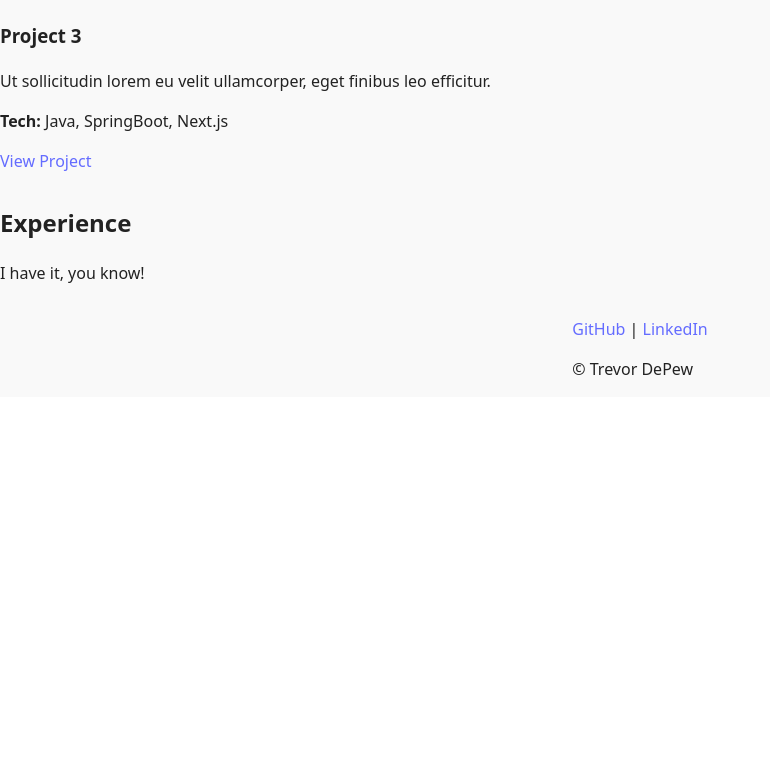
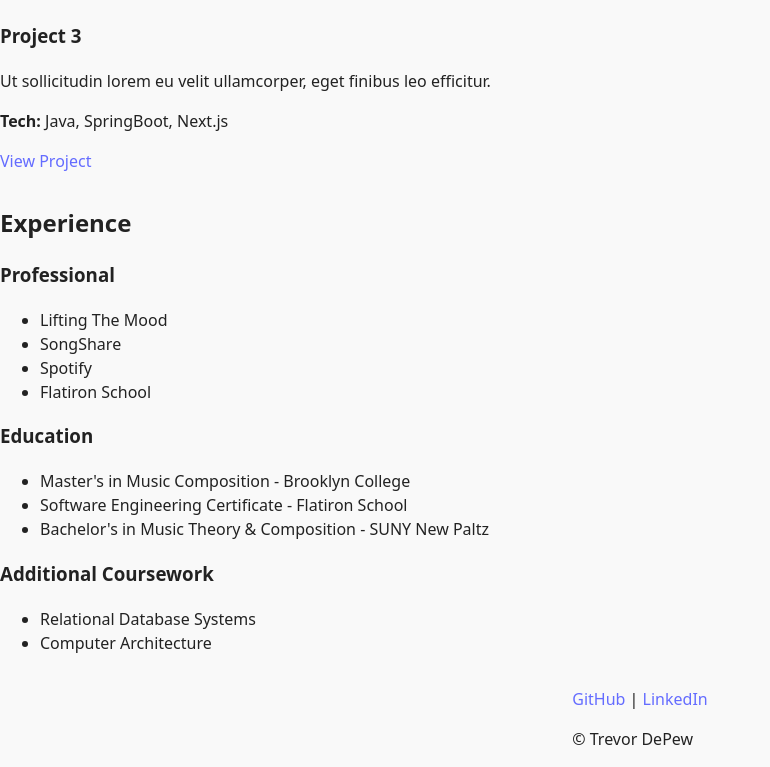
Before and after one commit to tdep/personal-website-v5, a website built with Vite: page index.html in a window 1280 px wide. Shown: the part 1388-2155 px from the top of the page, without its empty margins (0-770 px from the left). Before the commit the page ends 1785 px from the top, so only its background shows below. Built offline with nearby package versions, Linux system fonts and the light colour scheme.

Commit message:
adds experience.ts and removes content from index.html

```diff
--- a/index.html
+++ b/index.html
@@ -27,10 +27,7 @@
         <div id="projects-container"></div>
       </section>
 
-      <seciton id="experience">
-        <h2>Experience</h2>
-        <p>I have it, you know!</p>
-      </seciton>
+      <seciton id="experience"></seciton>
     </main>
 
     <footer>
--- /dev/null
+++ b/src/components/experience.ts
@@ -0,0 +1,27 @@
+export function renderExperience() {
+    const section = document.getElementById("experience");
+
+    if (section) {
+        section.innerHTML = `
+        <h2>Experience</h2>
+        <h3>Professional</h3>
+        <ul>
+            <li>Lifting The Mood</li>
+            <li>SongShare</li>
+            <li>Spotify</li>
+            <li>Flatiron School</li>
+        </ul>
+        <h3>Education</h3>
+        <ul>
+            <li>Master's in Music Composition - Brooklyn College</li>
+            <li>Software Engineering Certificate - Flatiron School</li>
+            <li>Bachelor's in Music Theory & Composition - SUNY New Paltz</li>
+        </ul>
+        <h3>Additional Coursework</h3>
+        <ul>
+            <li>Relational Database Systems</li>
+            <li>Computer Architecture</li>
+        </ul>
+        `
+    }
+}
--- a/src/main.ts
+++ b/src/main.ts
@@ -1,8 +1,10 @@
 import './style.css'
 import { setupThemeToggle } from './utilities/theme'
 import { renderAbout } from './components/about';
+import { renderExperience } from './components/experience';
 import { loadProjects } from './utilities/project-loader';
 
 renderAbout();
+renderExperience();
 setupThemeToggle();
 loadProjects();
```
